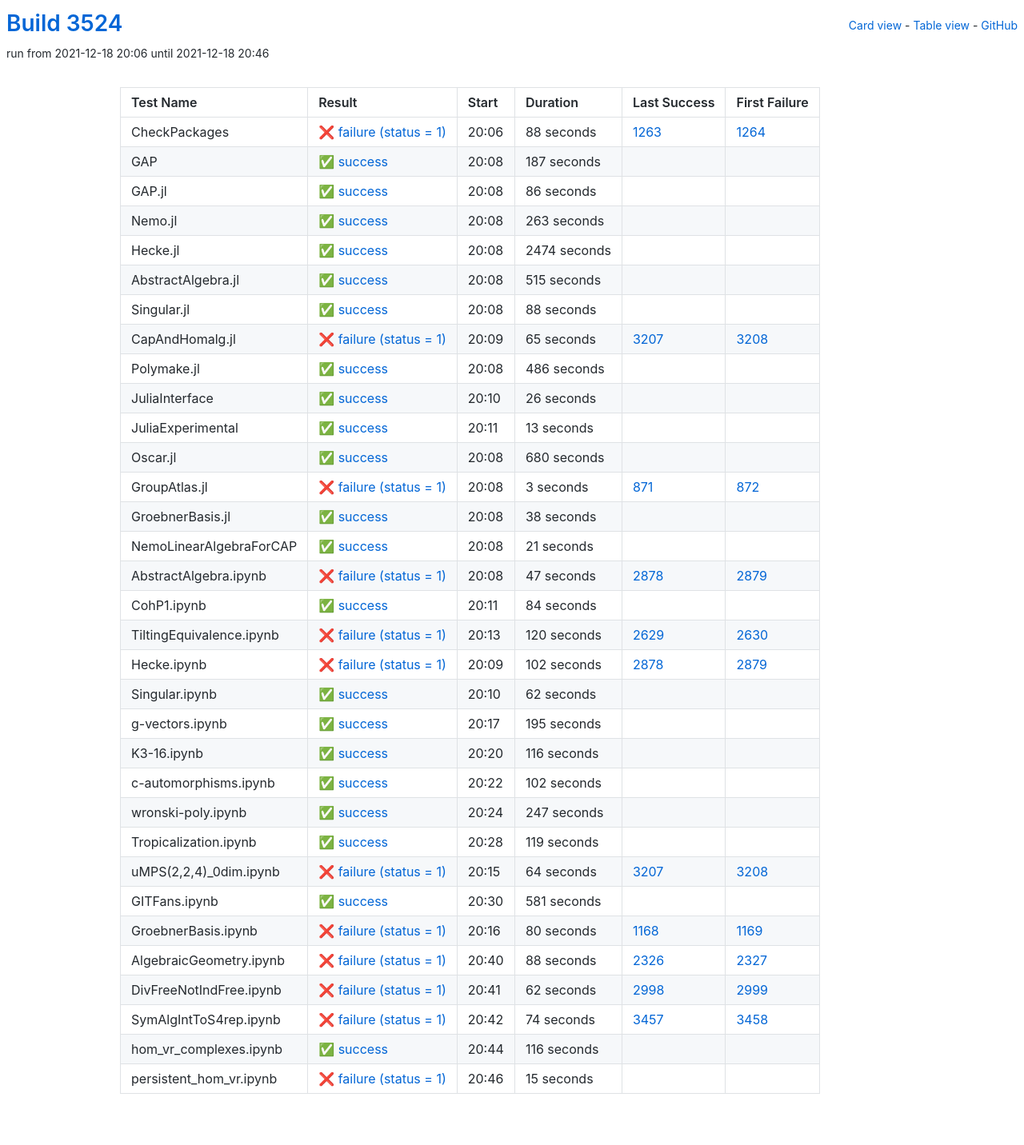
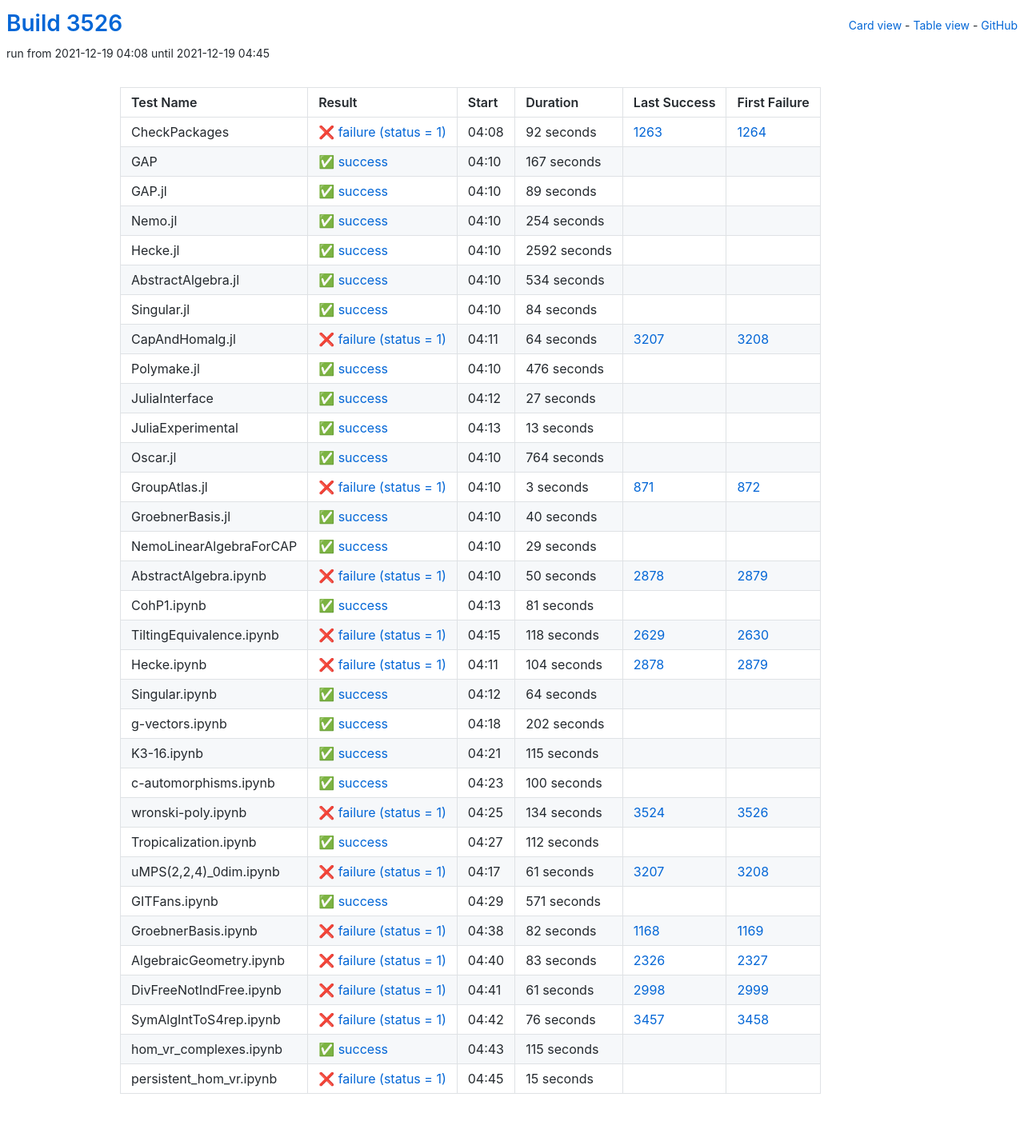
Before and after one commit to oscar-system/oscar-ci-status-stable, a Jekyll site: the page built from table.html, in a window 1280 px wide. Shown: the whole page at 80% size. Built offline with Jekyll 4.4.1, drawn with Linux system fonts in a browser that asks for light colours.

Commit message:
Build #3526

```diff
--- a/_data/ci.yml
+++ b/_data/ci.yml
@@ -1,6 +1,6 @@
 ---
-build: 3524
-build_url: https://oscarci.mathematik.uni-kl.de/job/oscar-stable/3524/
+build: 3526
+build_url: https://oscarci.mathematik.uni-kl.de/job/oscar-stable/3526/
 job: oscar-stable
 organization: oscar-system
 repo: oscar-ci-status-stable
@@ -8,128 +8,128 @@ repourl: https://github.com/oscar-system/oscar-ci-status-stable
 tests:
 - name: CheckPackages
   id: checkpackages
-  log: https://oscarci.mathematik.uni-kl.de/job/oscar-stable/3524/artifact/logs/build-3524/CheckPackages.log
-  start: 2021-12-18 20:06
+  log: https://oscarci.mathematik.uni-kl.de/job/oscar-stable/3526/artifact/logs/build-3526/CheckPackages.log
+  start: 2021-12-19 04:08
   success: false
   exitcode: 1
   status: failure
-  duration: 88
+  duration: 92
   last_success: 1263
   last_success_url: https://oscarci.mathematik.uni-kl.de/job/oscar-stable/1263/
   first_failure: 1264
   first_failure_url: https://oscarci.mathematik.uni-kl.de/job/oscar-stable/1264/
 - name: GAP
   id: gap
-  log: https://oscarci.mathematik.uni-kl.de/job/oscar-stable/3524/artifact/logs/build-3524/GAP.log
-  start: 2021-12-18 20:08
+  log: https://oscarci.mathematik.uni-kl.de/job/oscar-stable/3526/artifact/logs/build-3526/GAP.log
+  start: 2021-12-19 04:10
   success: true
   exitcode: 0
   status: success
-  duration: 187
+  duration: 167
   last_success: false
   last_success_url:
   first_failure: false
   first_failure_url:
 - name: GAP.jl
   id: gap-jl
-  log: https://oscarci.mathematik.uni-kl.de/job/oscar-stable/3524/artifact/logs/build-3524/GAP.jl.log
-  start: 2021-12-18 20:08
+  log: https://oscarci.mathematik.uni-kl.de/job/oscar-stable/3526/artifact/logs/build-3526/GAP.jl.log
+  start: 2021-12-19 04:10
   success: true
   exitcode: 0
   status: success
-  duration: 86
+  duration: 89
   last_success: false
   last_success_url:
   first_failure: false
   first_failure_url:
 - name: Nemo.jl
   id: nemo-jl
-  log: https://oscarci.mathematik.uni-kl.de/job/oscar-stable/3524/artifact/logs/build-3524/Nemo.jl.log
-  start: 2021-12-18 20:08
+  log: https://oscarci.mathematik.uni-kl.de/job/oscar-stable/3526/artifact/logs/build-3526/Nemo.jl.log
+  start: 2021-12-19 04:10
   success: true
   exitcode: 0
   status: success
-  duration: 263
+  duration: 254
   last_success: false
   last_success_url:
   first_failure: false
   first_failure_url:
 - name: Hecke.jl
   id: hecke-jl
-  log: https://oscarci.mathematik.uni-kl.de/job/oscar-stable/3524/artifact/logs/build-3524/Hecke.jl.log
-  start: 2021-12-18 20:08
+  log: https://oscarci.mathematik.uni-kl.de/job/oscar-stable/3526/artifact/logs/build-3526/Hecke.jl.log
+  start: 2021-12-19 04:10
   success: true
   exitcode: 0
   status: success
-  duration: 2474
+  duration: 2592
   last_success: false
   last_success_url:
   first_failure: false
   first_failure_url:
 - name: AbstractAlgebra.jl
   id: abstractalgebra-jl
-  log: https://oscarci.mathematik.uni-kl.de/job/oscar-stable/3524/artifact/logs/build-3524/AbstractAlgebra.jl.log
-  start: 2021-12-18 20:08
+  log: https://oscarci.mathematik.uni-kl.de/job/oscar-stable/3526/artifact/logs/build-3526/AbstractAlgebra.jl.log
+  start: 2021-12-19 04:10
   success: true
   exitcode: 0
   status: success
-  duration: 515
+  duration: 534
   last_success: false
   last_success_url:
   first_failure: false
   first_failure_url:
 - name: Singular.jl
   id: singular-jl
-  log: https://oscarci.mathematik.uni-kl.de/job/oscar-stable/3524/artifact/logs/build-3524/Singular.jl.log
-  start: 2021-12-18 20:08
+  log: https://oscarci.mathematik.uni-kl.de/job/oscar-stable/3526/artifact/logs/build-3526/Singular.jl.log
+  start: 2021-12-19 04:10
   success: true
   exitcode: 0
   status: success
-  duration: 88
+  duration: 84
   last_success: false
   last_success_url:
   first_failure: false
   first_failure_url:
 - name: CapAndHomalg.jl
   id: capandhomalg-jl
-  log: https://oscarci.mathematik.uni-kl.de/job/oscar-stable/3524/artifact/logs/build-3524/CapAndHomalg.jl.log
-  start: 2021-12-18 20:09
+  log: https://oscarci.mathematik.uni-kl.de/job/oscar-stable/3526/artifact/logs/build-3526/CapAndHomalg.jl.log
+  start: 2021-12-19 04:11
   success: false
   exitcode: 1
   status: failure
-  duration: 65
+  duration: 64
   last_success: 3207
   last_success_url: https://oscarci.mathematik.uni-kl.de/job/oscar-stable/3207/
   first_failure: 3208
   first_failure_url: https://oscarci.mathematik.uni-kl.de/job/oscar-stable/3208/
 - name: Polymake.jl
   id: polymake-jl
-  log: https://oscarci.mathematik.uni-kl.de/job/oscar-stable/3524/artifact/logs/build-3524/Polymake.jl.log
-  start: 2021-12-18 20:08
+  log: https://oscarci.mathematik.uni-kl.de/job/oscar-stable/3526/artifact/logs/build-3526/Polymake.jl.log
+  start: 2021-12-19 04:10
   success: true
   exitcode: 0
   status: success
-  duration: 486
+  duration: 476
   last_success: false
   last_success_url:
   first_failure: false
   first_failure_url:
 - name: JuliaInterface
   id: juliainterface
-  log: https://oscarci.mathematik.uni-kl.de/job/oscar-stable/3524/artifact/logs/build-3524/JuliaInterface.log
-  start: 2021-12-18 20:10
+  log: https://oscarci.mathematik.uni-kl.de/job/oscar-stable/3526/artifact/logs/build-3526/JuliaInterface.log
+  start: 2021-12-19 04:12
   success: true
   exitcode: 0
   status: success
-  duration: 26
+  duration: 27
   last_success: false
   last_success_url:
   first_failure: false
   first_failure_url:
 - name: JuliaExperimental
   id: juliaexperimental
-  log: https://oscarci.mathematik.uni-kl.de/job/oscar-stable/3524/artifact/logs/build-3524/JuliaExperimental.log
-  start: 2021-12-18 20:11
+  log: https://oscarci.mathematik.uni-kl.de/job/oscar-stable/3526/artifact/logs/build-3526/JuliaExperimental.log
+  start: 2021-12-19 04:13
   success: true
   exitcode: 0
   status: success
@@ -140,20 +140,20 @@ tests:
   first_failure_url:
 - name: Oscar.jl
   id: oscar-jl
-  log: https://oscarci.mathematik.uni-kl.de/job/oscar-stable/3524/artifact/logs/build-3524/Oscar.jl.log
-  start: 2021-12-18 20:08
+  log: https://oscarci.mathematik.uni-kl.de/job/oscar-stable/3526/artifact/logs/build-3526/Oscar.jl.log
+  start: 2021-12-19 04:10
   success: true
   exitcode: 0
   status: success
-  duration: 680
+  duration: 764
   last_success: false
   last_success_url:
   first_failure: false
   first_failure_url:
 - name: GroupAtlas.jl
   id: groupatlas-jl
-  log: https://oscarci.mathematik.uni-kl.de/job/oscar-stable/3524/artifact/logs/build-3524/GroupAtlas.jl.log
-  start: 2021-12-18 20:08
+  log: https://oscarci.mathematik.uni-kl.de/job/oscar-stable/3526/artifact/logs/build-3526/GroupAtlas.jl.log
+  start: 2021-12-19 04:10
   success: false
   exitcode: 1
   status: failure
@@ -164,236 +164,236 @@ tests:
   first_failure_url: https://oscarci.mathematik.uni-kl.de/job/oscar-stable/872/
 - name: GroebnerBasis.jl
   id: groebnerbasis-jl
-  log: https://oscarci.mathematik.uni-kl.de/job/oscar-stable/3524/artifact/logs/build-3524/GroebnerBasis.jl.log
-  start: 2021-12-18 20:08
+  log: https://oscarci.mathematik.uni-kl.de/job/oscar-stable/3526/artifact/logs/build-3526/GroebnerBasis.jl.log
+  start: 2021-12-19 04:10
   success: true
   exitcode: 0
   status: success
-  duration: 38
+  duration: 40
   last_success: false
   last_success_url:
   first_failure: false
   first_failure_url:
 - name: NemoLinearAlgebraForCAP
   id: nemolinearalgebraforcap
-  log: https://oscarci.mathematik.uni-kl.de/job/oscar-stable/3524/artifact/logs/build-3524/NemoLinearAlgebraForCAP.log
-  start: 2021-12-18 20:08
+  log: https://oscarci.mathematik.uni-kl.de/job/oscar-stable/3526/artifact/logs/build-3526/NemoLinearAlgebraForCAP.log
+  start: 2021-12-19 04:10
   success: true
   exitcode: 0
   status: success
-  duration: 21
+  duration: 29
   last_success: false
   last_success_url:
   first_failure: false
   first_failure_url:
 - name: AbstractAlgebra.ipynb
   id: abstractalgebra-ipynb
-  log: https://oscarci.mathematik.uni-kl.de/job/oscar-stable/3524/artifact/logs/build-3524/AbstractAlgebra.ipynb.log
-  start: 2021-12-18 20:08
+  log: https://oscarci.mathematik.uni-kl.de/job/oscar-stable/3526/artifact/logs/build-3526/AbstractAlgebra.ipynb.log
+  start: 2021-12-19 04:10
   success: false
   exitcode: 1
   status: failure
-  duration: 47
+  duration: 50
   last_success: 2878
   last_success_url: https://oscarci.mathematik.uni-kl.de/job/oscar-stable/2878/
   first_failure: 2879
   first_failure_url: https://oscarci.mathematik.uni-kl.de/job/oscar-stable/2879/
 - name: CohP1.ipynb
   id: cohp1-ipynb
-  log: https://oscarci.mathematik.uni-kl.de/job/oscar-stable/3524/artifact/logs/build-3524/CohP1.ipynb.log
-  start: 2021-12-18 20:11
+  log: https://oscarci.mathematik.uni-kl.de/job/oscar-stable/3526/artifact/logs/build-3526/CohP1.ipynb.log
+  start: 2021-12-19 04:13
   success: true
   exitcode: 0
   status: success
-  duration: 84
+  duration: 81
   last_success: false
   last_success_url:
   first_failure: false
   first_failure_url:
 - name: TiltingEquivalence.ipynb
   id: tiltingequivalence-ipynb
-  log: https://oscarci.mathematik.uni-kl.de/job/oscar-stable/3524/artifact/logs/build-3524/TiltingEquivalence.ipynb.log
-  start: 2021-12-18 20:13
+  log: https://oscarci.mathematik.uni-kl.de/job/oscar-stable/3526/artifact/logs/build-3526/TiltingEquivalence.ipynb.log
+  start: 2021-12-19 04:15
   success: false
   exitcode: 1
   status: failure
-  duration: 120
+  duration: 118
   last_success: 2629
   last_success_url: https://oscarci.mathematik.uni-kl.de/job/oscar-stable/2629/
   first_failure: 2630
   first_failure_url: https://oscarci.mathematik.uni-kl.de/job/oscar-stable/2630/
 - name: Hecke.ipynb
   id: hecke-ipynb
-  log: https://oscarci.mathematik.uni-kl.de/job/oscar-stable/3524/artifact/logs/build-3524/Hecke.ipynb.log
-  start: 2021-12-18 20:09
+  log: https://oscarci.mathematik.uni-kl.de/job/oscar-stable/3526/artifact/logs/build-3526/Hecke.ipynb.log
+  start: 2021-12-19 04:11
   success: false
   exitcode: 1
   status: failure
-  duration: 102
+  duration: 104
   last_success: 2878
   last_success_url: https://oscarci.mathematik.uni-kl.de/job/oscar-stable/2878/
   first_failure: 2879
   first_failure_url: https://oscarci.mathematik.uni-kl.de/job/oscar-stable/2879/
 - name: Singular.ipynb
   id: singular-ipynb
-  log: https://oscarci.mathematik.uni-kl.de/job/oscar-stable/3524/artifact/logs/build-3524/Singular.ipynb.log
-  start: 2021-12-18 20:10
+  log: https://oscarci.mathematik.uni-kl.de/job/oscar-stable/3526/artifact/logs/build-3526/Singular.ipynb.log
+  start: 2021-12-19 04:12
   success: true
   exitcode: 0
   status: success
-  duration: 62
+  duration: 64
   last_success: false
   last_success_url:
   first_failure: false
   first_failure_url:
 - name: g-vectors.ipynb
   id: g-vectors-ipynb
-  log: https://oscarci.mathematik.uni-kl.de/job/oscar-stable/3524/artifact/logs/build-3524/g-vectors.ipynb.log
-  start: 2021-12-18 20:17
+  log: https://oscarci.mathematik.uni-kl.de/job/oscar-stable/3526/artifact/logs/build-3526/g-vectors.ipynb.log
+  start: 2021-12-19 04:18
   success: true
   exitcode: 0
   status: success
-  duration: 195
+  duration: 202
   last_success: false
   last_success_url:
   first_failure: false
   first_failure_url:
 - name: K3-16.ipynb
   id: k3-16-ipynb
-  log: https://oscarci.mathematik.uni-kl.de/job/oscar-stable/3524/artifact/logs/build-3524/K3-16.ipynb.log
-  start: 2021-12-18 20:20
+  log: https://oscarci.mathematik.uni-kl.de/job/oscar-stable/3526/artifact/logs/build-3526/K3-16.ipynb.log
+  start: 2021-12-19 04:21
   success: true
   exitcode: 0
   status: success
-  duration: 116
+  duration: 115
   last_success: false
   last_success_url:
   first_failure: false
   first_failure_url:
 - name: c-automorphisms.ipynb
   id: c-automorphisms-ipynb
-  log: https://oscarci.mathematik.uni-kl.de/job/oscar-stable/3524/artifact/logs/build-3524/c-automorphisms.ipynb.log
-  start: 2021-12-18 20:22
+  log: https://oscarci.mathematik.uni-kl.de/job/oscar-stable/3526/artifact/logs/build-3526/c-automorphisms.ipynb.log
+  start: 2021-12-19 04:23
   success: true
   exitcode: 0
   status: success
-  duration: 102
+  duration: 100
   last_success: false
   last_success_url:
   first_failure: false
   first_failure_url:
 - name: wronski-poly.ipynb
   id: wronski-poly-ipynb
-  log: https://oscarci.mathematik.uni-kl.de/job/oscar-stable/3524/artifact/logs/build-3524/wronski-poly.ipynb.log
-  start: 2021-12-18 20:24
+  log: https://oscarci.mathematik.uni-kl.de/job/oscar-stable/3526/artifact/logs/build-3526/wronski-poly.ipynb.log
+  start: 2021-12-19 04:25
+  success: false
+  exitcode: 1
+  status: failure
+  duration: 134
+  last_success: 3524
+  last_success_url: https://oscarci.mathematik.uni-kl.de/job/oscar-stable/3524/
+  first_failure: 3526
+  first_failure_url: https://oscarci.mathematik.uni-kl.de/job/oscar-stable/3526/
+- name: Tropicalization.ipynb
+  id: tropicalization-ipynb
+  log: https://oscarci.mathematik.uni-kl.de/job/oscar-stable/3526/artifact/logs/build-3526/Tropicalization.ipynb.log
+  start: 2021-12-19 04:27
   success: true
   exitcode: 0
   status: success
-  duration: 247
-  last_success: false
-  last_success_url:
-  first_failure: false
-  first_failure_url:
-- name: Tropicalization.ipynb
-  id: tropicalization-ipynb
-  log: https://oscarci.mathematik.uni-kl.de/job/oscar-stable/3524/artifact/logs/build-3524/Tropicalization.ipynb.log
-  start: 2021-12-18 20:28
-  success: true
-  exitcode: 0
-  status: success
-  duration: 119
+  duration: 112
   last_success: false
   last_success_url:
   first_failure: false
   first_failure_url:
 - name: uMPS(2,2,4)_0dim.ipynb
   id: umps-2-2-4-0dim-ipynb
-  log: https://oscarci.mathematik.uni-kl.de/job/oscar-stable/3524/artifact/logs/build-3524/uMPS-2-2-4-_0dim.ipynb.log
-  start: 2021-12-18 20:15
+  log: https://oscarci.mathematik.uni-kl.de/job/oscar-stable/3526/artifact/logs/build-3526/uMPS-2-2-4-_0dim.ipynb.log
+  start: 2021-12-19 04:17
   success: false
   exitcode: 1
   status: failure
-  duration: 64
+  duration: 61
   last_success: 3207
   last_success_url: https://oscarci.mathematik.uni-kl.de/job/oscar-stable/3207/
   first_failure: 3208
   first_failure_url: https://oscarci.mathematik.uni-kl.de/job/oscar-stable/3208/
 - name: GITFans.ipynb
   id: gitfans-ipynb
-  log: https://oscarci.mathematik.uni-kl.de/job/oscar-stable/3524/artifact/logs/build-3524/GITFans.ipynb.log
-  start: 2021-12-18 20:30
+  log: https://oscarci.mathematik.uni-kl.de/job/oscar-stable/3526/artifact/logs/build-3526/GITFans.ipynb.log
+  start: 2021-12-19 04:29
   success: true
   exitcode: 0
   status: success
-  duration: 581
+  duration: 571
   last_success: false
   last_success_url:
   first_failure: false
   first_failure_url:
 - name: GroebnerBasis.ipynb
   id: groebnerbasis-ipynb
-  log: https://oscarci.mathematik.uni-kl.de/job/oscar-stable/3524/artifact/logs/build-3524/GroebnerBasis.ipynb.log
-  start: 2021-12-18 20:16
+  log: https://oscarci.mathematik.uni-kl.de/job/oscar-stable/3526/artifact/logs/build-3526/GroebnerBasis.ipynb.log
+  start: 2021-12-19 04:38
   success: false
   exitcode: 1
   status: failure
-  duration: 80
+  duration: 82
   last_success: 1168
   last_success_url: https://oscarci.mathematik.uni-kl.de/job/oscar-stable/1168/
   first_failure: 1169
   first_failure_url: https://oscarci.mathematik.uni-kl.de/job/oscar-stable/1169/
 - name: AlgebraicGeometry.ipynb
   id: algebraicgeometry-ipynb
-  log: https://oscarci.mathematik.uni-kl.de/job/oscar-stable/3524/artifact/logs/build-3524/AlgebraicGeometry.ipynb.log
-  start: 2021-12-18 20:40
+  log: https://oscarci.mathematik.uni-kl.de/job/oscar-stable/3526/artifact/logs/build-3526/AlgebraicGeometry.ipynb.log
+  start: 2021-12-19 04:40
   success: false
   exitcode: 1
   status: failure
-  duration: 88
+  duration: 83
   last_success: 2326
   last_success_url: https://oscarci.mathematik.uni-kl.de/job/oscar-stable/2326/
   first_failure: 2327
   first_failure_url: https://oscarci.mathematik.uni-kl.de/job/oscar-stable/2327/
 - name: DivFreeNotIndFree.ipynb
   id: divfreenotindfree-ipynb
-  log: https://oscarci.mathematik.uni-kl.de/job/oscar-stable/3524/artifact/logs/build-3524/DivFreeNotIndFree.ipynb.log
-  start: 2021-12-18 20:41
+  log: https://oscarci.mathematik.uni-kl.de/job/oscar-stable/3526/artifact/logs/build-3526/DivFreeNotIndFree.ipynb.log
+  start: 2021-12-19 04:41
   success: false
   exitcode: 1
   status: failure
-  duration: 62
+  duration: 61
   last_success: 2998
   last_success_url: https://oscarci.mathematik.uni-kl.de/job/oscar-stable/2998/
   first_failure: 2999
   first_failure_url: https://oscarci.mathematik.uni-kl.de/job/oscar-stable/2999/
 - name: SymAlgIntToS4rep.ipynb
   id: symalginttos4rep-ipynb
-  log: https://oscarci.mathematik.uni-kl.de/job/oscar-stable/3524/artifact/logs/build-3524/SymAlgIntToS4rep.ipynb.log
-  start: 2021-12-18 20:42
+  log: https://oscarci.mathematik.uni-kl.de/job/oscar-stable/3526/artifact/logs/build-3526/SymAlgIntToS4rep.ipynb.log
+  start: 2021-12-19 04:42
   success: false
   exitcode: 1
   status: failure
-  duration: 74
+  duration: 76
   last_success: 3457
   last_success_url: https://oscarci.mathematik.uni-kl.de/job/oscar-stable/3457/
   first_failure: 3458
   first_failure_url: https://oscarci.mathematik.uni-kl.de/job/oscar-stable/3458/
 - name: hom_vr_complexes.ipynb
   id: hom-vr-complexes-ipynb
-  log: https://oscarci.mathematik.uni-kl.de/job/oscar-stable/3524/artifact/logs/build-3524/hom_vr_complexes.ipynb.log
-  start: 2021-12-18 20:44
+  log: https://oscarci.mathematik.uni-kl.de/job/oscar-stable/3526/artifact/logs/build-3526/hom_vr_complexes.ipynb.log
+  start: 2021-12-19 04:43
   success: true
   exitcode: 0
   status: success
-  duration: 116
+  duration: 115
   last_success: false
   last_success_url:
   first_failure: false
   first_failure_url:
 - name: persistent_hom_vr.ipynb
   id: persistent-hom-vr-ipynb
-  log: https://oscarci.mathematik.uni-kl.de/job/oscar-stable/3524/artifact/logs/build-3524/persistent_hom_vr.ipynb.log
-  start: 2021-12-18 20:46
+  log: https://oscarci.mathematik.uni-kl.de/job/oscar-stable/3526/artifact/logs/build-3526/persistent_hom_vr.ipynb.log
+  start: 2021-12-19 04:45
   success: false
   exitcode: 1
   status: failure
```
Also changed, not shown: README.md.
